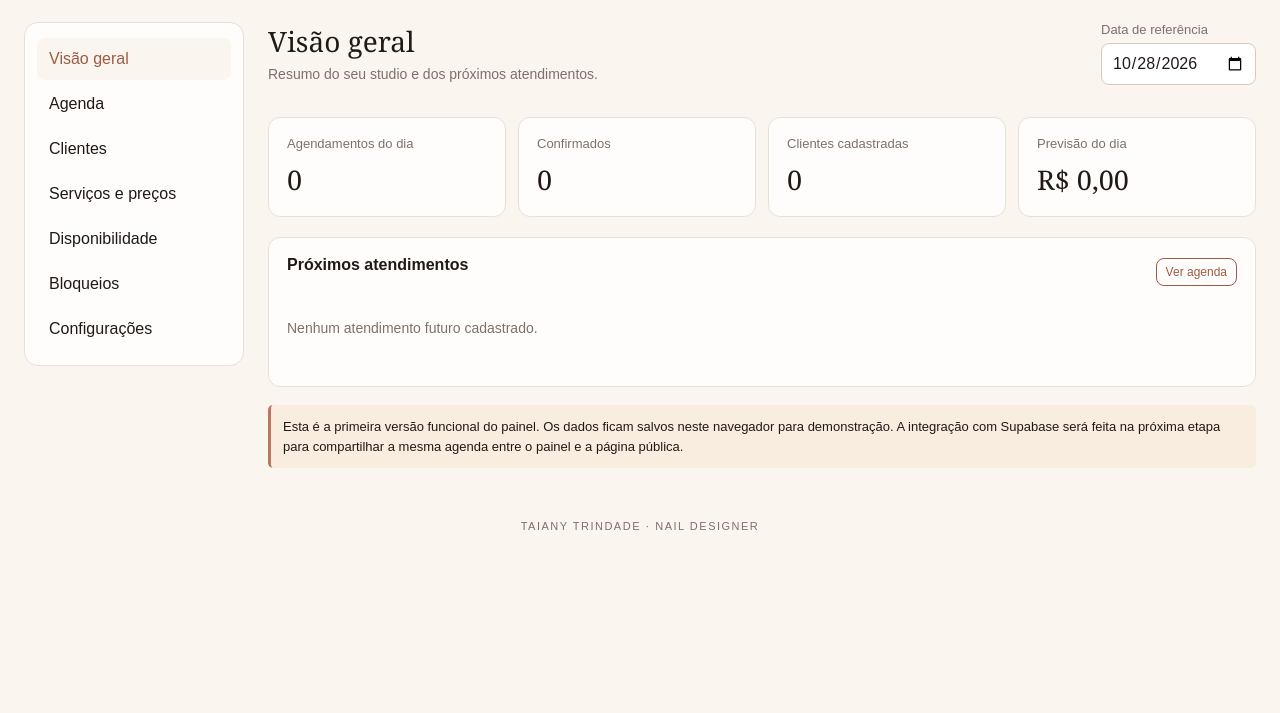
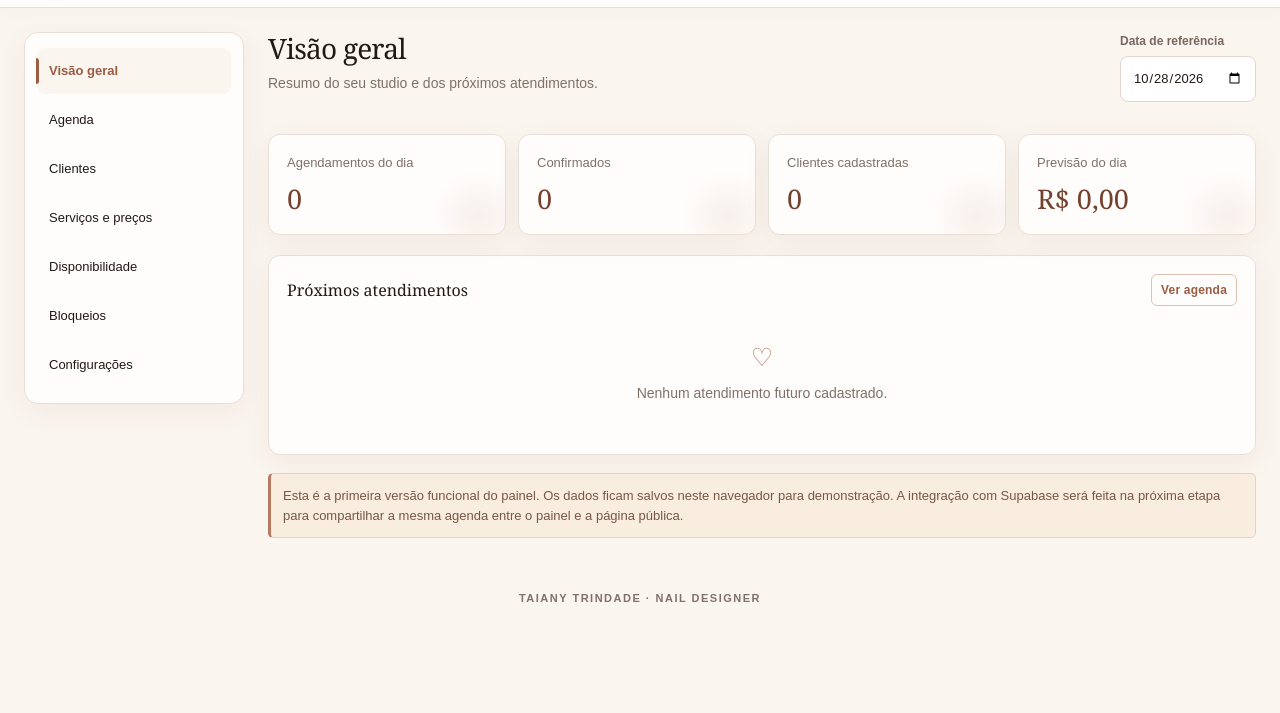
Before and after one commit to dionnes-amorim/taiany, a plain HTML site: page taiany-painel-admin.html in a window 1280 px wide. Shown: the part 87-800 px from the top of the page. Drawn offline with Linux system fonts and the light colour scheme.

Commit message:
Add stylesheet link to taiany-painel-admin.html

```diff
--- a/taiany-painel-admin.html
+++ b/taiany-painel-admin.html
@@ -1,6 +1,7 @@
 <!doctype html>
 <html lang="pt-BR">
 <head>
+  <link rel="stylesheet" href="/assets/css/admin.css">
   <meta charset="utf-8">
   <meta name="viewport" content="width=device-width, initial-scale=1">
   <meta name="theme-color" content="#f7eee7">
```
